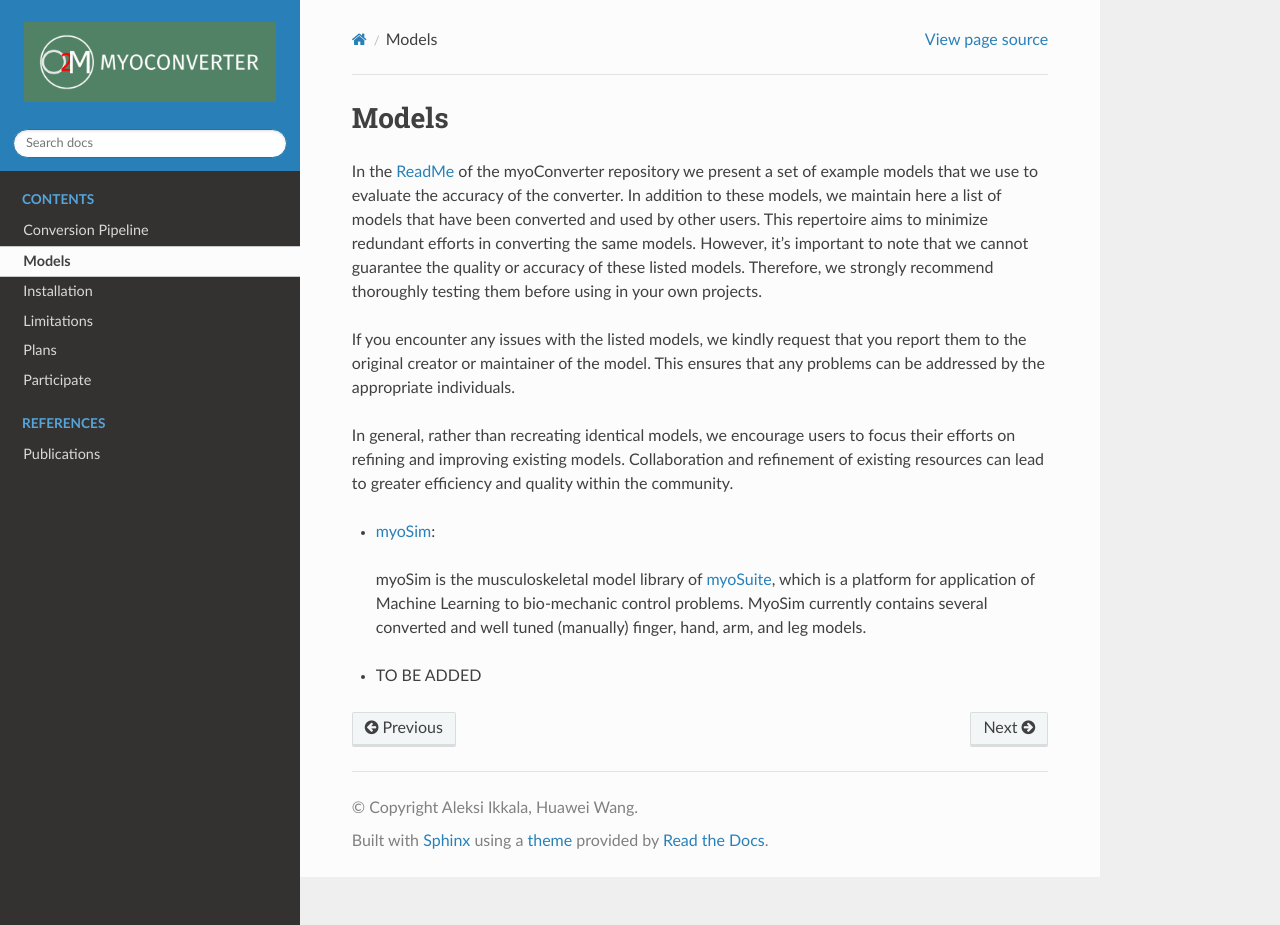
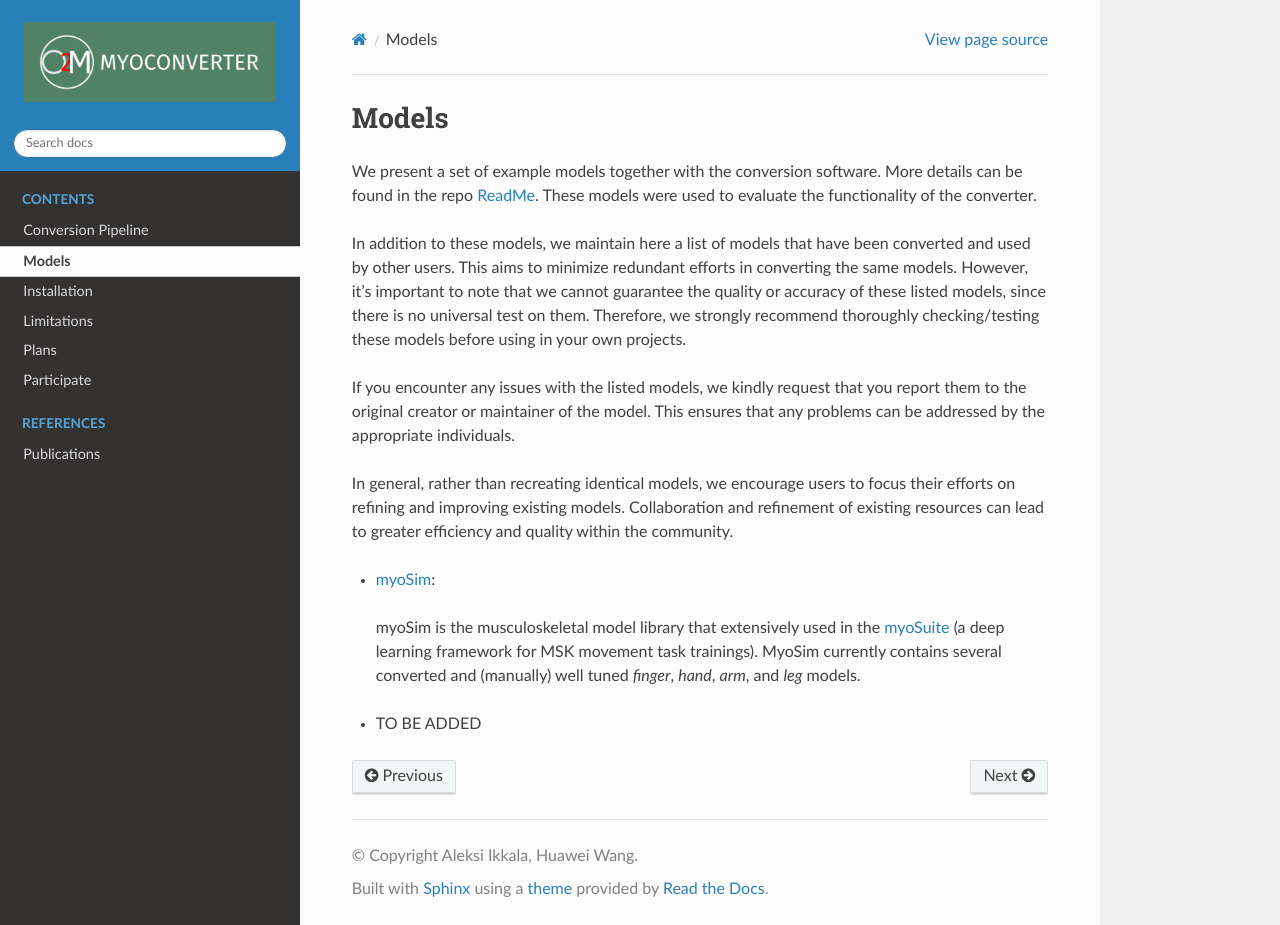
Before and after one commit to MyoHub/myoconverter, a Sphinx documentation site: the page built from docs/source/models.rst, in a window 1280 px wide and 925 px high. Built offline with Sphinx 7.4.7 and the Read the Docs theme 2.0.0, drawn with Linux system fonts in a browser that asks for light colours.

Commit message:
Update models.rst
rephrased the model page.

```diff
--- a/docs/source/models.rst
+++ b/docs/source/models.rst
@@ -3,13 +3,16 @@
 Models
 ======
 
-In the `ReadMe <https://github.com/MyoHub/myoConverter/tree/main#example-models>`_ of the myoConverter repository we present a set of example models that we use to evaluate the accuracy of the converter. In addition to these models, we maintain here a list of models that have been converted and used by other users. This repertoire aims to minimize redundant efforts in converting the same models. However, it's important to note that we cannot guarantee the quality or accuracy of these listed models. Therefore, we strongly recommend thoroughly testing them before using in your own projects.
+We present a set of example models together with the conversion software. More details can be found in the repo `ReadMe <https://github.com/MyoHub/myo-converter/blob/main/README.md>`_. These models were used to evaluate the functionality of the converter.
+
+In addition to these models, we maintain here a list of models that have been converted and used by other users. This aims to minimize redundant efforts in converting the same models. However, it's important to note that we cannot guarantee the quality or accuracy of these listed models, since there is no universal test on them. Therefore, we strongly recommend thoroughly checking/testing these models before using in your own projects.
 
 If you encounter any issues with the listed models, we kindly request that you report them to the original creator or maintainer of the model. This ensures that any problems can be addressed by the appropriate individuals.
 
 In general, rather than recreating identical models, we encourage users to focus their efforts on refining and improving existing models. Collaboration and refinement of existing resources can lead to greater efficiency and quality within the community.
 
+
 - `myoSim <https://github.com/MyoHub/myo_sim>`_:
- myoSim is the musculoskeletal model library of `myoSuite <https://github.com/facebookresearch/myosuite>`_, which is a platform for application of Machine Learning to bio-mechanic control problems. MyoSim currently contains several converted and well tuned (manually) finger, hand, arm, and leg models.
+ myoSim is the musculoskeletal model library that extensively used in the `myoSuite <https://github.com/facebookresearch/myosuite>`_ (a deep learning framework for MSK movement task trainings). MyoSim currently contains several converted and (manually) well tuned *finger*, *hand*, *arm*, and *leg* models.
 
 - TO BE ADDED
```
